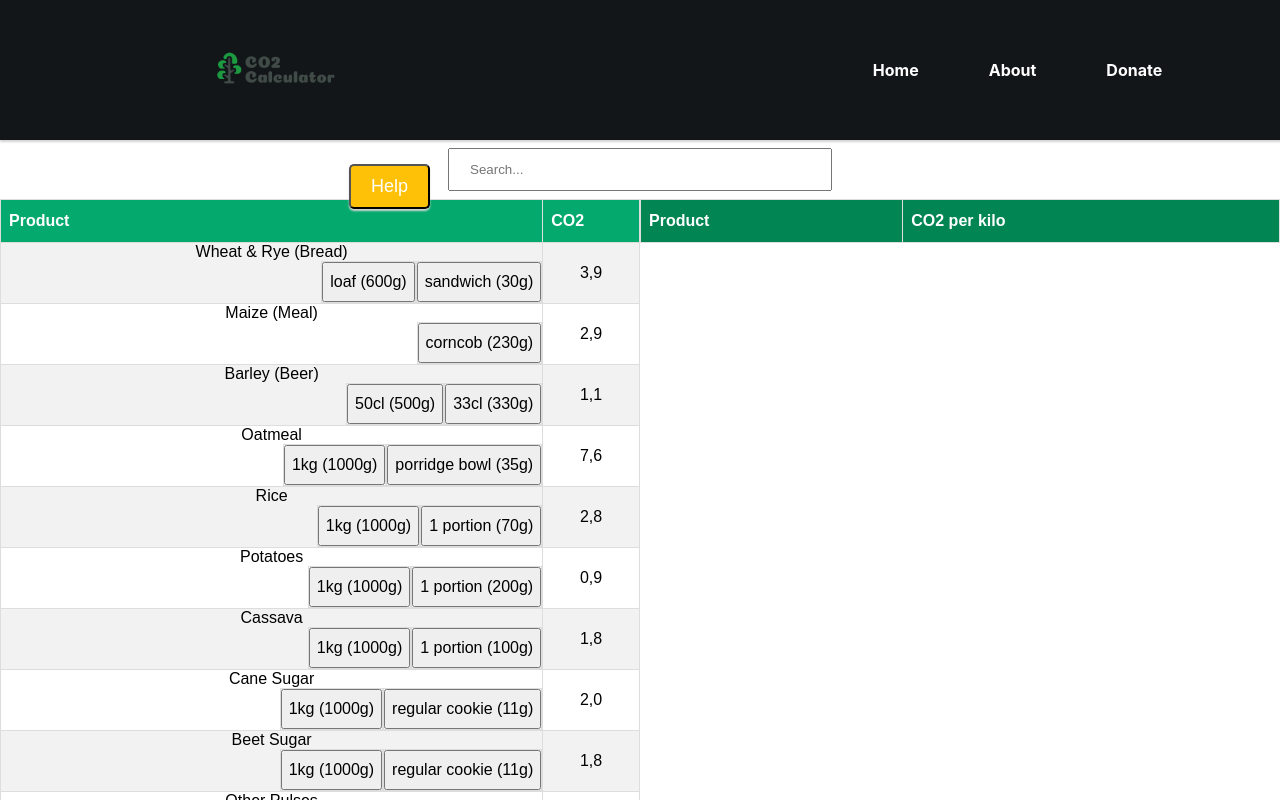
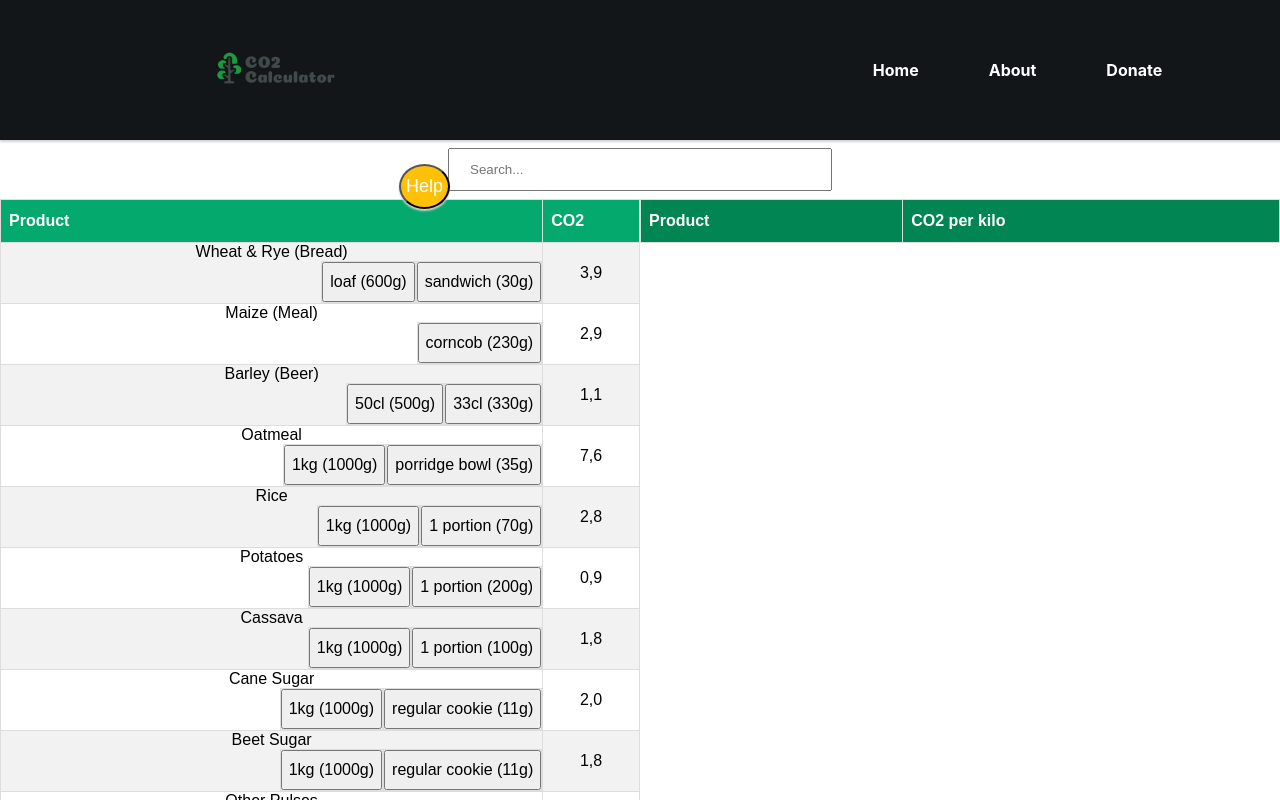
Before and after one commit to OhLawdHeCoding/Halo, a React (Create React App) app in the folder CO2_calculator/co2/: page / in a window 1280 px wide. Shown: the top 800 px of the page. Built offline with nearby package versions, Linux system fonts and the light colour scheme.

Commit message:
Fixed bug that displayed help button in about and donate page
.

```diff
--- a/CO2_calculator/co2/src/App.js
+++ b/CO2_calculator/co2/src/App.js
@@ -9,7 +9,7 @@ import DonateButton from './Components/DonateButton';
 import {BrowserRouter as Router, Route, Switch} from 'react-router-dom';
 import About from './Components/About';
 import Donate from './Components/Donate';
-import Popup from './Components/Popup';
+
 
 
 
@@ -27,7 +27,7 @@ function App() {
       </Switch>
       </Router>
 
-      <Popup />
+
 
 
 
--- a/CO2_calculator/co2/src/Components/Homepage.js
+++ b/CO2_calculator/co2/src/Components/Homepage.js
@@ -2,12 +2,14 @@ import {useState} from 'react';
 import JSONDATA from '../Data.json';
 import Databasebox from './Databasebox'
 import SearchBar from '../Components/SearchBar';
+import Popup from '../Components/Popup';
 
 const Homepage = () => {
 
     return (
         <div className="homepagecontent">
         <SearchBar placeholder="Search..." data = {JSONDATA}/>
+        <Popup />
       </div>
      );
 }
--- a/CO2_calculator/co2/src/Components/Popup.js
+++ b/CO2_calculator/co2/src/Components/Popup.js
@@ -1,5 +1,7 @@
 import React, { useState } from "react";
 import "../styling/Popup.css";
+
+
 
 export default function Popup() {
   const [popup, setPopup] = useState(false);
--- a/CO2_calculator/co2/src/styling/Popup.css
+++ b/CO2_calculator/co2/src/styling/Popup.css
@@ -3,18 +3,18 @@ body.active-popup {
 }
 
 .btn-popup {
-    padding: 10px 20px;
+    padding: 10px 5px;
     color: white;
     display: block;
     margin: 100px auto 0;
     font-size: 18px;
     cursor: pointer;
-    border-radius: 5px;
+    border-radius: 50%;
     box-shadow: 0px 2px 2px lightgray;
     background-color: #FFC107;
     position: absolute;
     top: 8%;
-    right: 850px;
+    right: 830px;
     transition: ease background-color 250ms;
 
 }
@@ -22,6 +22,8 @@ body.active-popup {
 .btn-popup:hover {
     background-color: #4dca9c;
 }
+
+
 
 
 .popup, .overlay {
```
